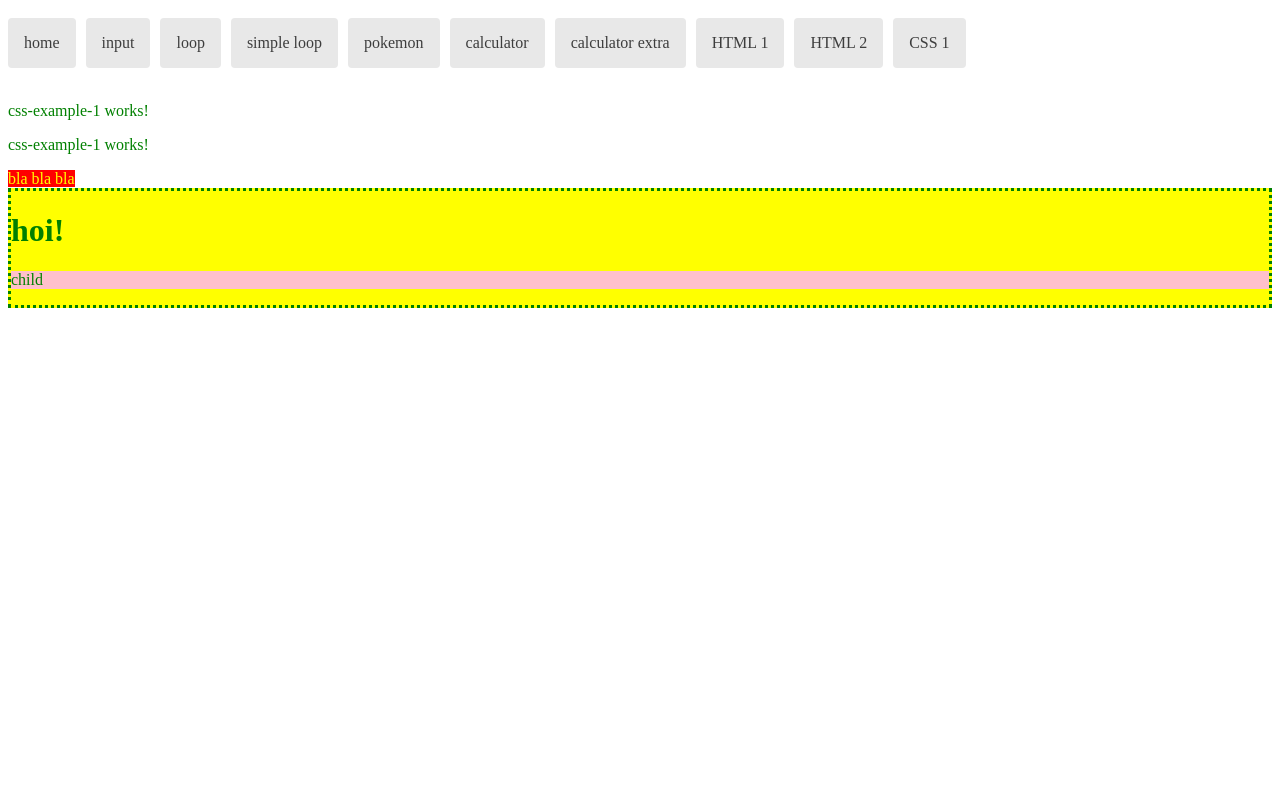
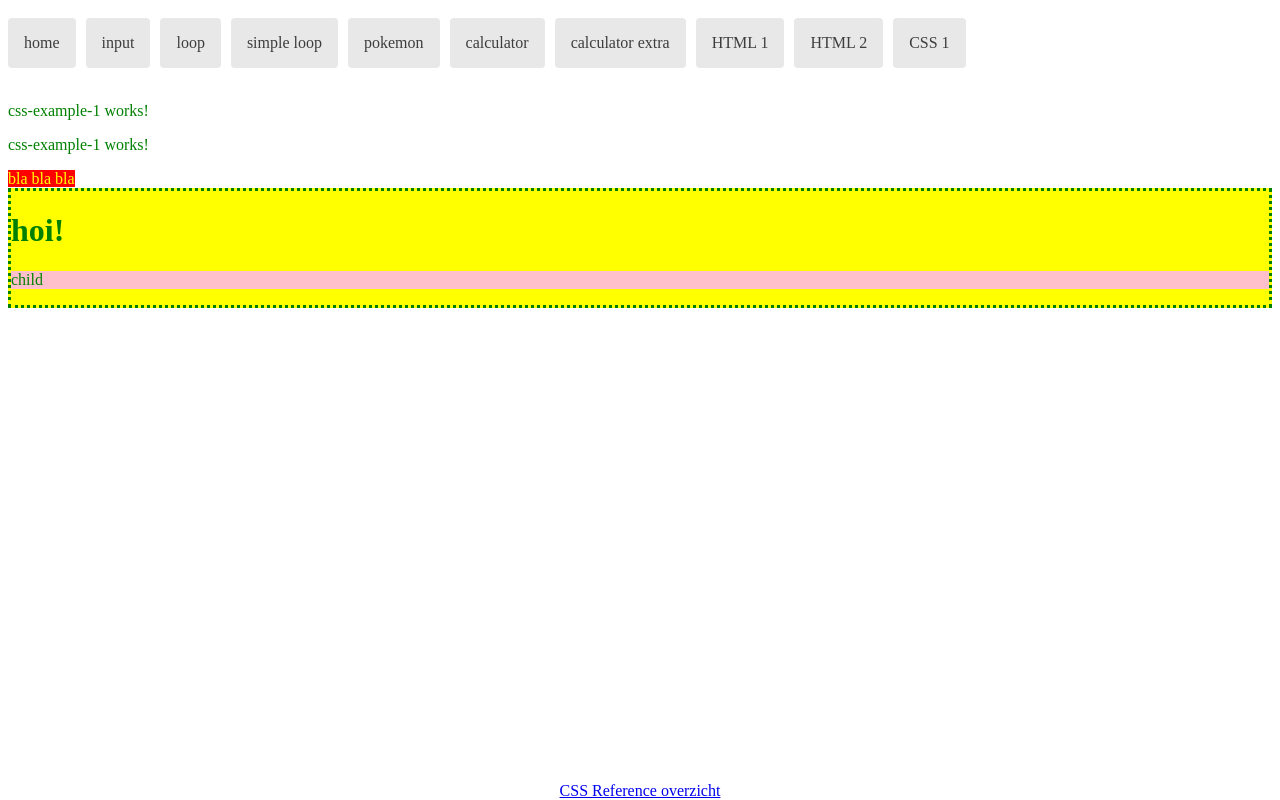
Before and after one commit to topispang/etty-hillesum-lyceum-project, an Angular app: page /css-example-1 in a window 1280 px wide. Built offline with nearby package versions, Linux system fonts and the light colour scheme.

Commit message:
3 files modified

```diff
--- a/src/app/css-example-1/css-example-1.component.css
+++ b/src/app/css-example-1/css-example-1.component.css
@@ -1,25 +1,43 @@
+/* als ik .cool als class ergens op toepas wordt het font Wingdings */
 .cool {
   font-family: 'Wingdings 3';
 }
 
+/* als ik .red als class ergens op toepas de achtergrond rood en tekstkleur geel */
 .red {
   background-color: red;
   color: yellow;
 }
 
+/* als ik :hover op een class toepas wordt de achtergrond blauw als ik er met mn muis over ga  */
 .red:hover {
   background-color: blue;
 }
 
+/* als ik .parent als class ergens op toepas bijvoorbeeld de div, dan krijgt die een rand */
+/* en een achtergrondkleur */
 .parent {
   border-style: dotted;
   background-color: yellow;
 }
 
+/* als ik in de div met class parent een p zet, dan krijg die een roze achtergrond */
 .parent p {
   background-color: pink;
 }
 
+/* als ik .footer als class ergens op toepas dan zet die dat onder aan de pagina */
+.footer {
+  position: absolute;
+  bottom: 0;
+  text-align: center;
+  left: 10px;
+  right: 10px;
+  clear: right;
+}
+
+/* :host wordt gebruikt voor alles wat je ziet op de pagina */
+/* het wordt wel overschreven door styling die wordt toegepast op classes */
 :host {
   color: green;
 }
--- a/src/app/css-example-1/css-example-1.component.html
+++ b/src/app/css-example-1/css-example-1.component.html
@@ -8,3 +8,7 @@
   <h1>hoi!</h1>
   <p>child</p>
 </div>
+
+<div class="footer">
+  <a href="https://www.w3schools.com/cssref/">CSS Reference overzicht</a>
+</div>
--- a/src/app/html-example-1/html-example-1.component.html
+++ b/src/app/html-example-1/html-example-1.component.html
@@ -1,4 +1,4 @@
-<a href="https://www.w3schools.com/TAGS/default.ASP">HTML TAG overzicht</a>
+<a href="https://www.w3schools.com/tags/">HTML TAG overzicht</a>
 <br />
 <br />
 
@@ -28,4 +28,4 @@
 <a href="https://www.nu.nl">Ga naar nu.nl</a>
 <br />
 <br />
-<a href="https://www.w3schools.com/TAGS/default.ASP">HTML TAG overzicht</a>
+<a href="https://www.w3schools.com/tags/">HTML TAG overzicht</a>
```
